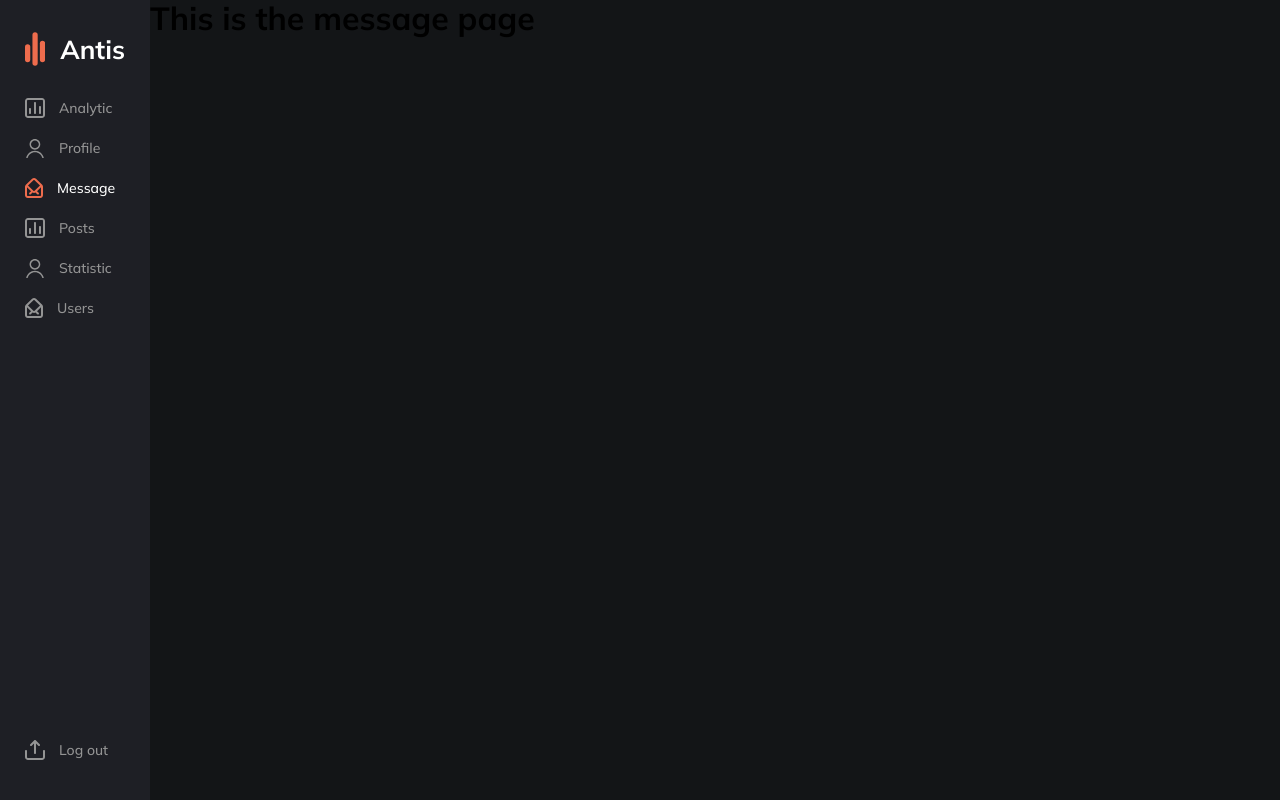
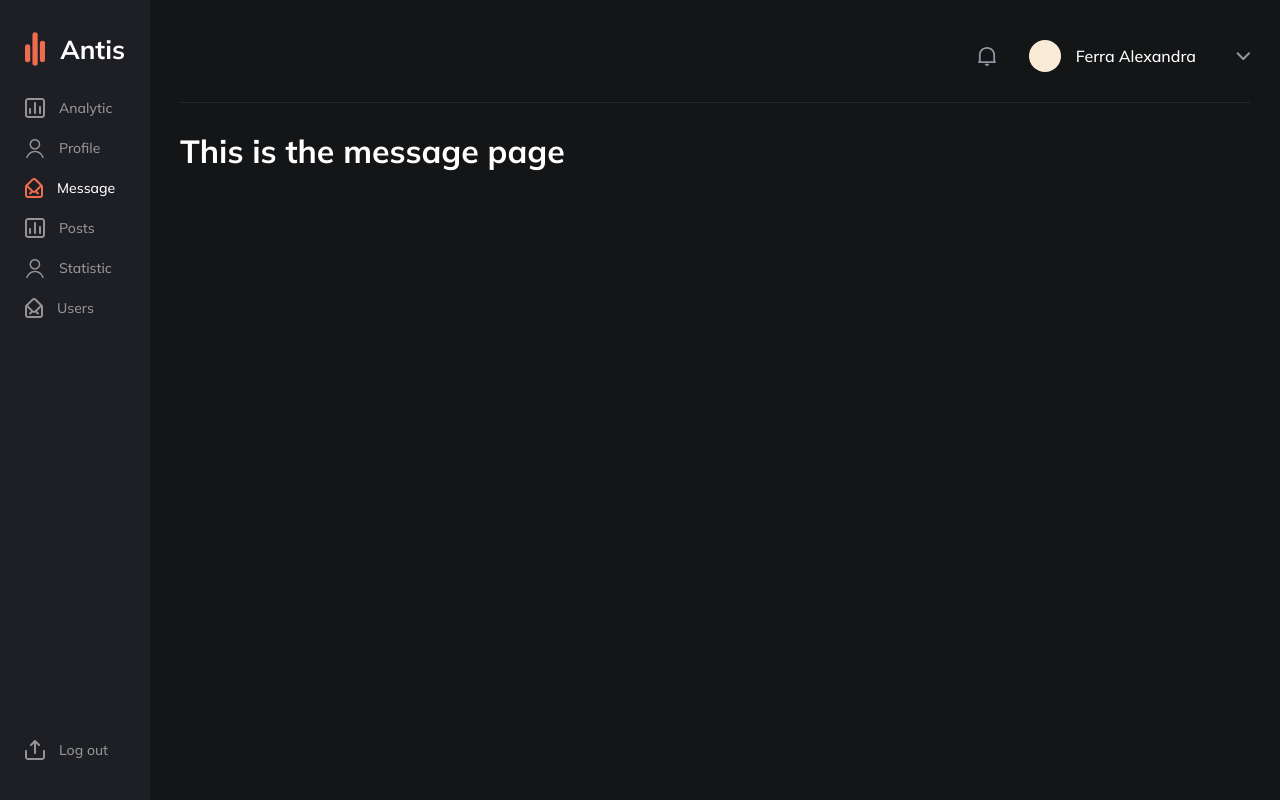
Before and after one commit to Staff-Muffins/antis-social-media, a React (Create React App) app: page /message in a window 1280 px wide. Built offline with nearby package versions, Linux system fonts and the light colour scheme.

Commit message:
Creation of header (geenral banner)

```diff
--- a/src/assets/scss/_normalize.scss
+++ b/src/assets/scss/_normalize.scss
@@ -41,6 +41,7 @@ main {
 h1 {
   font-size: 2em;
   margin: 0;
+  color: #ffffff;
 }
 
 /* Grouping content
--- a/src/assets/scss/main.scss
+++ b/src/assets/scss/main.scss
@@ -72,5 +72,40 @@ ul {
 #main {
   width: 100%;
   height: 100%;
+  padding: 40px 30px;
   height: calc(var(--vh, 1vh) * 100);
 }
+
+.herder {
+  display: flex;
+  flex-direction: row;
+  align-items: center;
+  justify-content: flex-end;
+  padding-bottom: 30px;
+  margin-bottom: 30px;
+  flex-wrap: nowrap;
+  border-bottom: 1px solid #23272c;
+  .profile {
+    margin-left: 30px;
+    display: flex;
+    flex-direction: row;
+    align-content: center;
+    align-items: center;
+    justify-content: center;
+    &-nickname {
+      margin-left: 15px;
+      margin-right: 40px;
+      font-style: normal;
+      font-weight: 500;
+      font-size: 16px;
+      line-height: 20px;
+      color: #ffffff;
+    }
+    &-icon {
+      width: 32px;
+      height: 32px;
+      border-radius: 100%;
+      background-color: antiquewhite;
+    }
+  }
+}
--- a/src/routing/Routing.tsx
+++ b/src/routing/Routing.tsx
@@ -6,6 +6,8 @@ import { Switch, Route } from "react-router-dom";
 import RoutingSchema, { IRoute } from "../routing";
 import { FullScreenContext } from "../context/FullScreen";
 import Navigation from "../components/Navigation";
+import { NotificationsIcon } from "../components/icons/Notification";
+import { ArrowIcon } from "../components/icons/Arrow";
 
 const generateRoutes = (routes: IRoute[]) => {
   return routes.map(({ component: Component, ...route }) => (
@@ -40,6 +42,14 @@ const Routing: React.FC = () => {
     <main className="main-layout">
       {!isFullScreen && <Navigation />}
       <div className="main" id={"main"}>
+        <div className="herder">
+          <NotificationsIcon />
+          <div className="profile">
+            <div className="profile-icon" />
+            <span className="profile-nickname">Ferra Alexandra</span>
+            <ArrowIcon style={{ transform: "rotate(180deg)" }} />
+          </div>
+        </div>
         <Switch>{Routes}</Switch>
       </div>
     </main>
```
